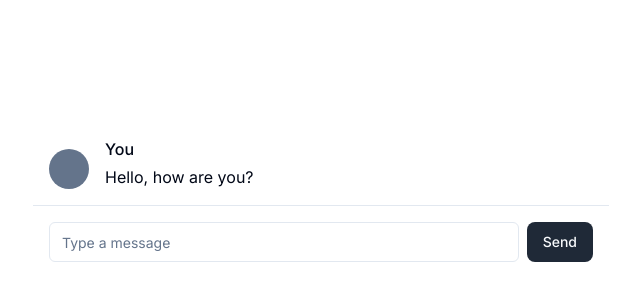
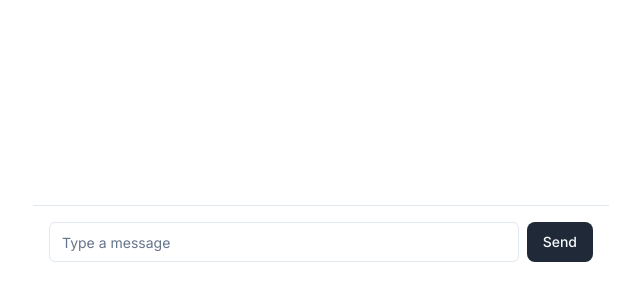
Before and after one commit to buhama/cheap-gpt, a Next.js app: page / in a window 1280 px wide. Shown: the part 442-742 px from the top of the page, without its empty margins (319-959 px from the left). Built offline with nearby package versions, Linux system fonts and the light colour scheme.

Commit message:
can send multiple messages

```diff
--- a/src/components/chat.tsx
+++ b/src/components/chat.tsx
@@ -6,22 +6,30 @@ import { Button } from './ui/button';
 import { getResponse } from '@/lib/completion';
 import { Skeleton } from './ui/skeleton';
 
+
+interface Message {
+	type: 'user' | 'bot';
+	message: string;
+}
+
 const Chat = () => {
-	const [message, setMessage] = useState('');
-	const [response, setResponse] = useState('');
+	const [messages, setMessages] = useState<Message[]>([]);
+	const [currentMessage, setCurrentMessage] = useState<string>('');
+	const [currentResponse, setCurrentResponse] = useState<string>('');
 	const [loading, setLoading] = useState(false);
 
 	const submit = async (e: React.FormEvent<HTMLFormElement>) => {
 		e.preventDefault();
-		setResponse('');
 		setLoading(true);
+		setMessages((prev) => [...prev, { type: 'user', message: currentMessage }]);
+		setCurrentResponse('');
 		const response = await fetch('/api/completion', {
 			method: 'POST',
 			headers: {
 				'Content-Type': 'application/json',
 			},
 			body: JSON.stringify({
-				message,
+				message: currentMessage,
 			}),
 		});
 
@@ -48,45 +56,49 @@ const Chat = () => {
 			const chunkValue = decoder.decode(value);
 			console.log('chunkValue', chunkValue);
 			description += chunkValue;
-			setResponse((prev) => `${prev}${chunkValue}`);
+			setCurrentResponse((prev) => prev + chunkValue);
+			setLoading(false);
 		}
 
-		setLoading(false);
-		setMessage('');
-
+		setCurrentMessage('');
+		setMessages((prev) => [...prev, { type: 'bot', message: description }]);
+		setCurrentResponse('');
 	};
 
 	return (
 		<div className='max-w-xl w-full mb-20'>
 			<div className='flex flex-col bg-white dark:bg-zinc-900'>
 				<div className='flex flex-col h-full justify-end overflow-y-auto p-4 space-y-4'>
-					<div className='flex items-end space-x-4'>
-						<div className='w-10 h-10 rounded-full bg-slate-500'></div>
-						<div className='flex flex-col'>
-							<div className='font-medium'>You</div>
-							<div className='mt-1'>Hello, how are you?</div>
+					{messages.map(({ type, message }, i) => (
+						<div className='flex items-end space-x-4' key={i}>
+							<div className='w-10 h-10 rounded-full bg-slate-900'></div>
+							<div className='flex flex-col w-96'>
+								<div className='font-medium'>
+									{type === 'bot' ? 'Bot' : 'You'}
+								</div>
+								<div className='mt-1'> {message}</div>
+							</div>
 						</div>
-					</div>
-
-					{loading && !response && (
+					))}
+					{currentResponse && (
+						<div className='flex items-end space-x-4'>
+							<div className='w-10 h-10 rounded-full bg-slate-900'></div>
+							<div className='flex flex-col w-96'>
+								<div className='font-medium'>Bot</div>
+								<div className='mt-1'> {currentResponse}</div>
+							</div>
+						</div>
+					)}
+					{loading && (
 						<>
 							<div className='flex items-center space-x-4'>
+								<Skeleton className='h-12 w-12 rounded-full' />
 								<div className='space-y-2'>
 									<Skeleton className='h-4 w-[250px]' />
 									<Skeleton className='h-4 w-[200px]' />
 								</div>
-								<Skeleton className='h-12 w-12 rounded-full' />
 							</div>
 						</>
-					)}
-					{response && (
-						<div className='flex items-end space-x-4'>
-							<div className='w-10 h-10 rounded-full bg-slate-900'></div>
-							<div className='flex flex-col w-96'>
-								<div className='font-medium'>ChatGPT</div>
-								<div className='mt-1'> {response}</div>
-							</div>
-						</div>
 					)}
 				</div>
 				<form
@@ -94,8 +106,8 @@ const Chat = () => {
 					onSubmit={(e) => submit(e)}
 				>
 					<Input
-						value={message}
-						onChange={(e) => setMessage(e.target.value)}
+						value={currentMessage}
+						onChange={(e) => setCurrentMessage(e.target.value)}
 						name='message'
 						className='flex-grow'
 						placeholder='Type a message'
```
